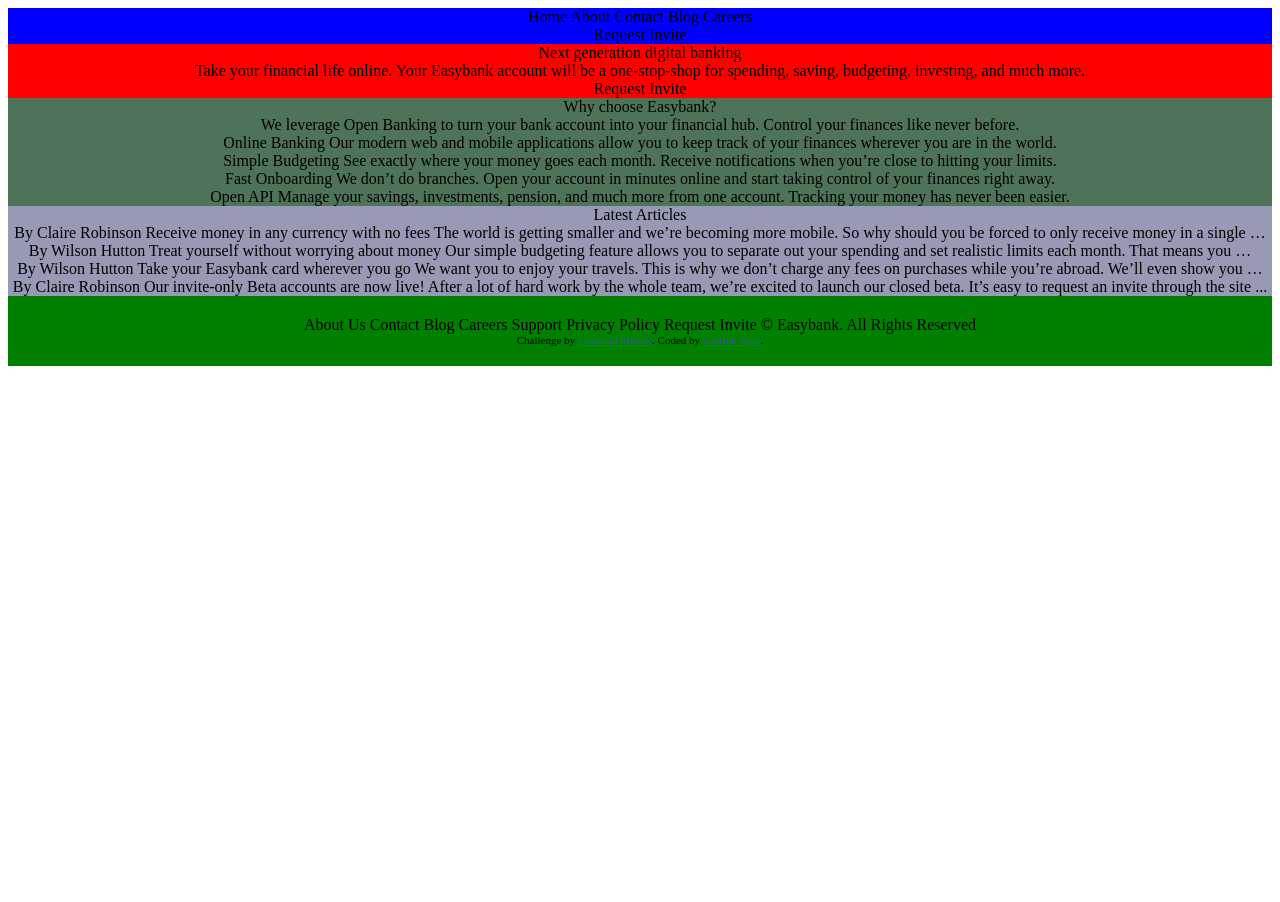
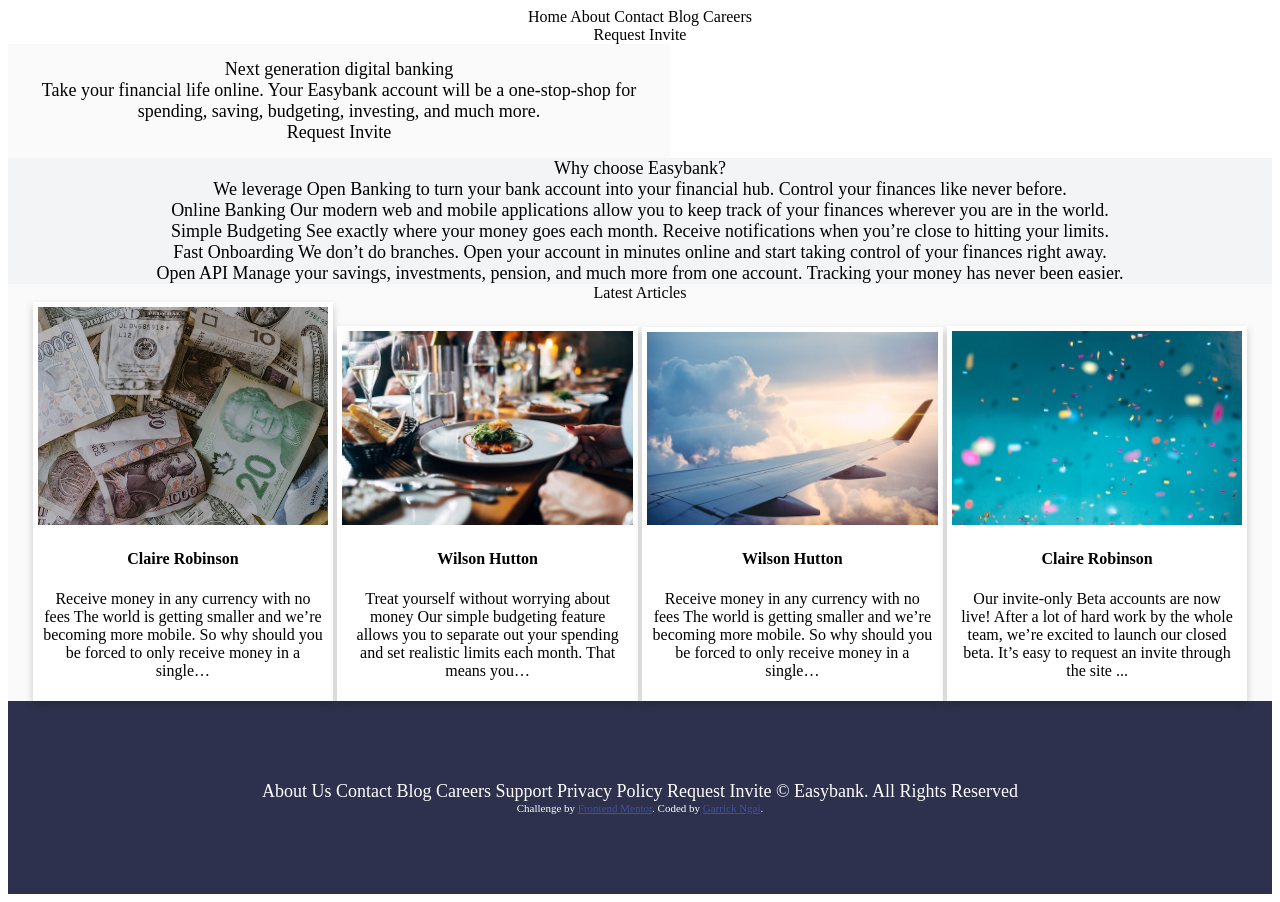
Before and after one commit to GnExia2/easybank-landing-page, a plain HTML site: page index.html in a window 1280 px wide. Before the commit the page ends 800 px from the top, so only its background shows below. Drawn offline with Linux system fonts and the light colour scheme; a web font is replaced by a local one.

Commit message:
created cards for area3

```diff
--- a/index.html
+++ b/index.html
@@ -13,23 +13,22 @@
 </head>
 <body>
   <nav>
+    <div id="nav-area1">
       Home
       About
       Contact
       Blog
       Careers
-
+    </div>
     <div id="request-button">
       Request Invite
     </div>
-
   </nav>
 
   <div id="area1">
     <div id ="title2">
       Next generation digital banking
     </div>
-
     Take your financial life online. Your Easybank account will be a one-stop-shop
     for spending, saving, budgeting, investing, and much more.
     <div id="request-button">
@@ -64,53 +63,74 @@
       Fast Onboarding
       We don’t do branches. Open your account in minutes online and start taking control
       of your finances right away.
-
     </div>
 
     <div id="box4">
       Open API
       Manage your savings, investments, pension, and much more from one account. Tracking
       your money has never been easier.
-
     </div>
 
   </div>
 
-  <div id="area3">
+  <div id="Latest">
     <div id ="title2">
       Latest Articles
     </div>
 
-    <div id="box1">
-      By Claire Robinson
+    <div class="card">
+      <img src="images/image-currency.jpg" alt="Avatar" style="width:100%">
+      <div class="container">
+        <h4><b>Claire Robinson</b></h4>
+        <p>
           Receive money in any currency with no fees
           The world is getting smaller and we’re becoming more mobile. So why should you be
-      forced to only receive money in a single …
+          forced to only receive money in a single…
+        </p>
+      </div>
     </div>
 
-    <div id="box2">
-      By Wilson Hutton
+    <div class="card">
+      <img src="images/image-restaurant.jpg" alt="Avatar" style="width:100%">
+      <div class="container">
+        <h4><b>Wilson Hutton</b></h4>
+        <p>
           Treat yourself without worrying about money
           Our simple budgeting feature allows you to separate out your spending and set
-      realistic limits each month. That means you …
+          realistic limits each month. That means you…
+        </p>
+      </div>
+    </div>
+
+    <div class="card">
+      <img src="images/image-plane.jpg" alt="Avatar" style="width:100%">
+      <div class="container">
+        <h4><b>Wilson Hutton</b></h4>
+        <p>
+          Receive money in any currency with no fees
+          The world is getting smaller and we’re becoming more mobile. So why should you be
+          forced to only receive money in a single…
+        </p>
+      </div>
+    </div>
+
+    <div class="card">
+      <img src="images/image-confetti.jpg" alt="Avatar" style="width:100%">
+      <div class="container">
+        <h4><b>Claire Robinson</b></h4>
+        <p>
+          Our invite-only Beta accounts are now live!
+          After a lot of hard work by the whole team, we’re excited to launch our closed beta.
+          It’s easy to request an invite through the site ...
+        </p>
+      </div>
+    </div>
 
   </div>
 
-    <div id="box3">
-      By Wilson Hutton
-      Take your Easybank card wherever you go
-      We want you to enjoy your travels. This is why we don’t charge any fees on purchases
-      while you’re abroad. We’ll even show you …
-    </div>
 
-    <div id="box4">
-      By Claire Robinson
-      Our invite-only Beta accounts are now live!
-      After a lot of hard work by the whole team, we’re excited to launch our closed beta.
-      It’s easy to request an invite through the site ...
-    </div>
 
-  </div>
+
 
 <footer>
   About Us
--- a/styles.css
+++ b/styles.css
@@ -2,7 +2,6 @@
 .attribution a { color: hsl(228, 45%, 44%); }
 
 nav{
-  background-color: blue;
   text-align: center;
 }
 
@@ -11,23 +10,58 @@
 }
 
 #area1{
-  background-color: red;
+  background-color: hsl(0, 0%, 98%);
+  display: inline-block;
+  width: 50%;
+  font-size: 18px;
+  text-align: center;
+  padding: 15px;
+}
+
+
+
+#nav-area1{
+  text-align: center;
+  /* letter-spacing: 4px; */
+}
+
+#area2{
+  background-color: hsl(220, 16%, 96%);
+  font-size: 18px;
   text-align: center;
 }
 
-#area2{
-  background-color: #4f7359;
-  text-align: center;
-}
-
-#area3{
-  background-color: #989ab5;
+#Latest{
+  background-color: hsl(0, 0%, 98%);
   text-align: center;
 }
 
 
+.card {
+  display: inline-block;
+  width: 23%;
+  box-shadow: 0 4px 8px 0 rgba(0,0,0,0.2);
+  transition: 0.3s;
+  background-color: hsl(0, 0%, 100%);
+  padding: 5px;
+}
+
+.card:hover {
+  box-shadow: 0 8px 16px 0 rgba(0,0,0,0.2);
+}
+
+.container {
+  padding-left: 5px;
+  padding-right: 5px;
+}
+
+
 footer {
-  background-color: green;
-  padding: 20px;
+  background-color: hsl(233, 26%, 24%);
+  font-size: 18px;
+  color: white;
+  padding: 80px;
+  border-top: 80px;
   text-align: center;
+
 }
```
Lines whose indentation alone changed are shown as unchanged.
